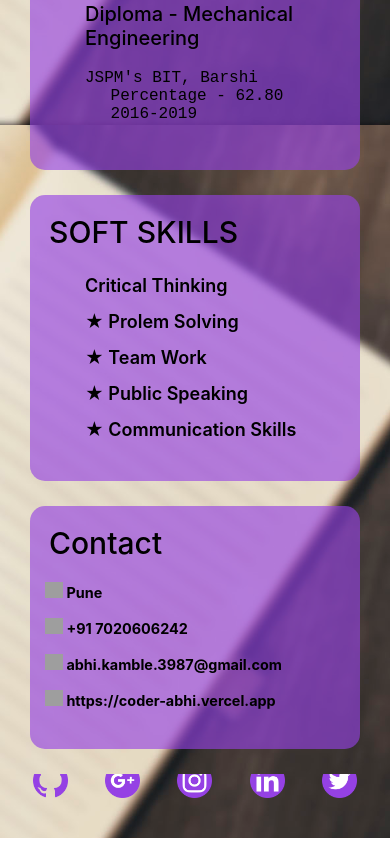
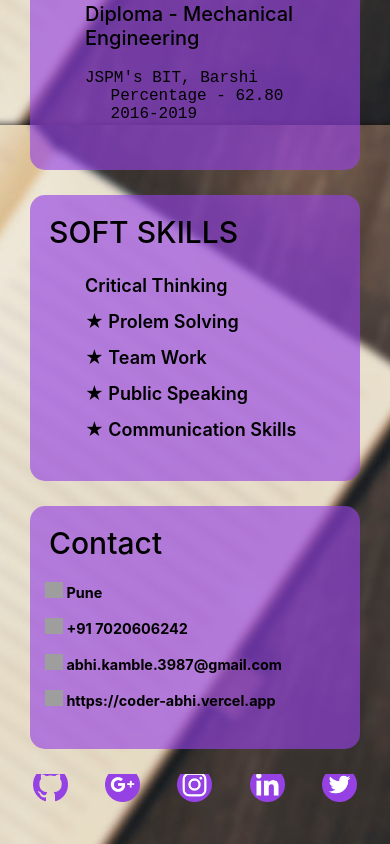
Before and after one commit to coder-abhi/coder-abhi-profile, a React (Create React App) app: page / in a window 390 px wide. Shown: the part 1563-2407 px from the top of the page. Built offline with nearby package versions, Linux system fonts and the light colour scheme; grey boxes are pictures that could not be loaded.

Commit message:
Small Changes

```diff
--- a/src/Footer.css
+++ b/src/Footer.css
@@ -36,7 +36,7 @@
 
   @media screen and (max-width: 39.9375em) {
     .footer {
-      padding: 2rem 0;
+      padding: 2.2rem 0;
       /* width: 115vw; */
       height: 2vh;
       /* position:fixed; */
```
Also changed, not shown: 5 other files (tests, documents, lock files or other folders).
